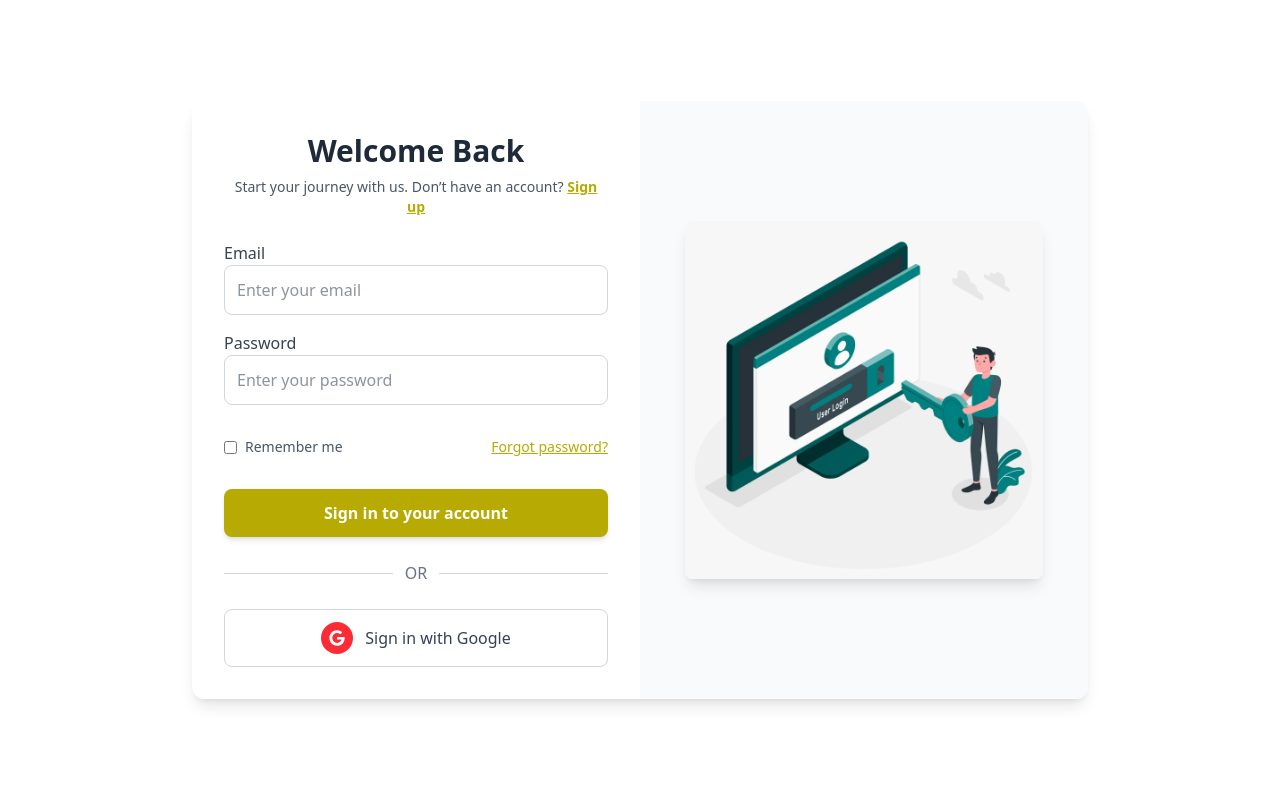
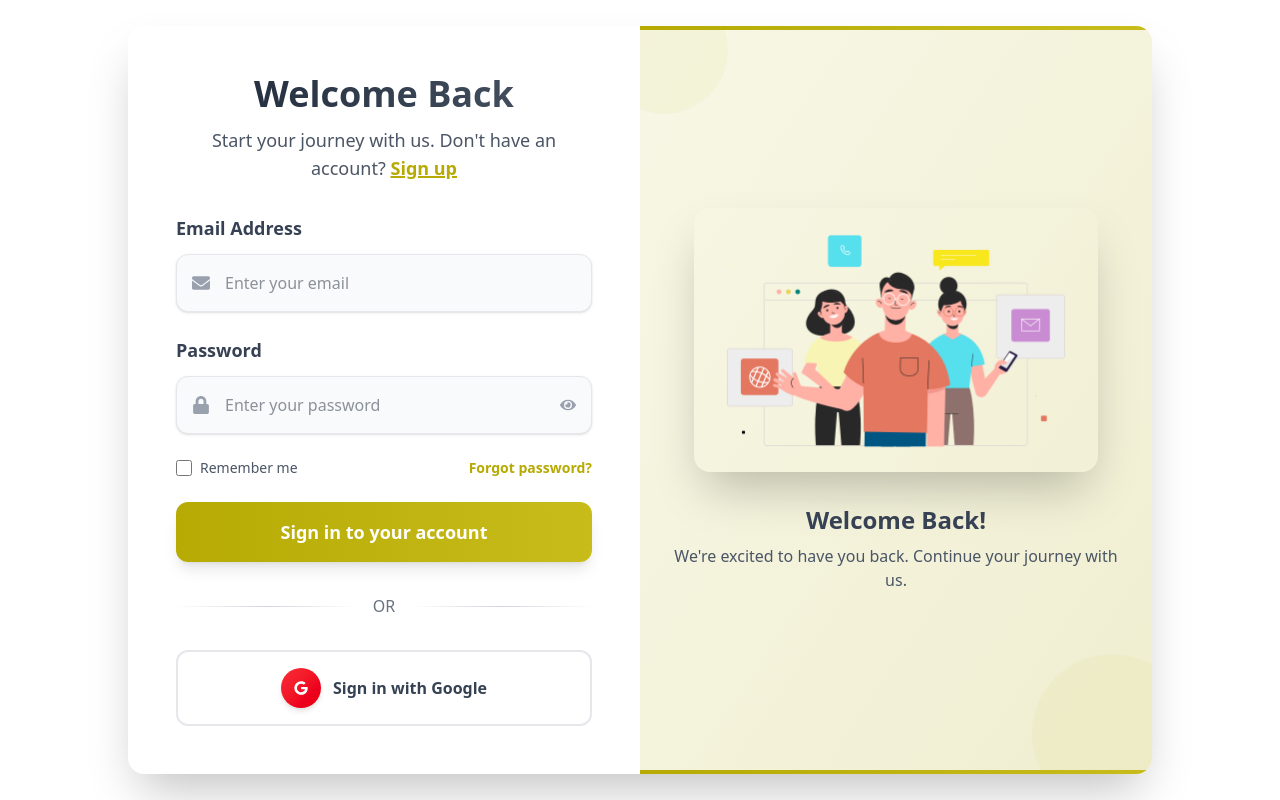
Before and after one commit to shakeeldev1/Car-Rental-Yellow-, a React (Vite) app in the folder frontend/: page /login in a window 1280 px wide. Built offline with nearby package versions, Linux system fonts and the light colour scheme; no server answers.

Commit message:
login & signup page update

```diff
--- a/frontend/src/pages/Login.jsx
+++ b/frontend/src/pages/Login.jsx
@@ -1,6 +1,6 @@
 import { useState } from "react";
-import { FaGoogle } from "react-icons/fa";
-import loginImage from "../assets/AUTH/LOGIN.jpg";
+import { FaGoogle, FaEnvelope, FaLock, FaEye, FaEyeSlash } from "react-icons/fa";
+import loginImage from "../assets/AUTH/logintwo.png";
 import { useLoginMutation } from "../redux/slices/UserApi";
 import { toast } from "react-toastify";
 import { useDispatch } from "react-redux";
@@ -11,6 +11,7 @@ export default function LoginPage() {
   const [loginUser, { isLoading }] = useLoginMutation();
   const dispatch = useDispatch();
   const navigate = useNavigate();
+  const [showPassword, setShowPassword] = useState(false);
   const [formData, setFormData] = useState({
     email: "",
     password: "",
@@ -38,77 +39,133 @@ export default function LoginPage() {
 
   return (
     <div className="flex min-h-screen items-center justify-center p-4">
-      <div className="flex flex-col md:flex-row w-full max-w-4xl bg-white shadow-lg rounded-xl overflow-hidden">
+      <div className="flex flex-col md:flex-row w-full max-w-5xl bg-white shadow-2xl rounded-2xl overflow-hidden transform transition-all duration-300 hover:shadow-3xl">
 
         {/* Left Side - Login Form */}
-        <div className="w-full md:w-1/2 flex flex-col p-8">
-          <h2 className="text-3xl font-bold text-gray-800 mb-2 text-center">Welcome Back</h2>
-          <p className="text-gray-600 text-sm text-center mb-6">
-            Start your journey with us. Don’t have an account?{" "}
-            <Link to="/sign-up" className="text-[#b6aa03] underline font-semibold cursor-pointer">Sign up</Link>
+        <div className="w-full md:w-1/2 flex flex-col p-8 md:p-12">
+          <div className="text-center mb-8">
+            <h2 className="text-4xl font-bold text-gray-800 mb-3 bg-gradient-to-r from-gray-800 to-gray-600 bg-clip-text text-transparent">
+              Welcome Back
+            </h2>
+            <p className="text-gray-600 text-lg">
+              Start your journey with us. Don't have an account?{" "}
+              <Link to="/sign-up" className="text-[#b6aa03] font-semibold hover:text-[#9a9002] transition-colors duration-300 cursor-pointer underline decoration-2 decoration-[#b6aa03]">
+                Sign up
+              </Link>
             </p>
+          </div>
 
-          <div className="mb-4">
-            <label className="block text-gray-700 text-md font-medium">Email</label>
+          <form onSubmit={handleLogin} className="space-y-6">
+            {/* Email Input */}
+            <div className="relative group">
+              <label className="block text-gray-700 text-lg font-semibold mb-3">Email Address</label>
+              <div className="relative">
+                <FaEnvelope className="absolute left-4 top-1/2 transform -translate-y-1/2 text-gray-400 text-lg transition-colors duration-300 group-focus-within:text-[#b6aa03]" />
                 <input
                   type="email"
                   name="email"
-              className="w-full border border-gray-300 p-3 rounded-lg text-gray-800 focus:outline-none focus:ring-2 focus:ring-[#B6AA03]"
+                  className="w-full border-1 border-gray-200 bg-gray-50 p-4 pl-12 rounded-xl text-gray-800 focus:outline-none focus:border-[#b6aa03] focus:bg-white transition-all duration-300 shadow-sm hover:border-gray-300"
                   placeholder="Enter your email"
                   value={formData.email}
                   onChange={handleChange}
+                  required
                 />
               </div>
+            </div>
 
-          <div className="mb-4">
-            <label className="block text-gray-700 text-md font-medium">Password</label>
+            {/* Password Input */}
+            <div className="relative group">
+              <label className="block text-gray-700 text-lg font-semibold mb-3">Password</label>
+              <div className="relative">
+                <FaLock className="absolute left-4 top-1/2 transform -translate-y-1/2 text-gray-400 text-lg transition-colors duration-300 group-focus-within:text-[#b6aa03]" />
                 <input
-              type="password"
+                  type={showPassword ? "text" : "password"}
                   name="password"
-              className="w-full border border-gray-300 p-3 rounded-lg text-gray-800 focus:outline-none focus:ring-2 focus:ring-[#B6AA03]"
+                  className="w-full border-1 border-gray-200 bg-gray-50 p-4 pl-12 pr-12 rounded-xl text-gray-800 focus:outline-none focus:border-[#b6aa03] focus:bg-white transition-all duration-300 shadow-sm hover:border-gray-300"
                   placeholder="Enter your password"
                   value={formData.password}
                   onChange={handleChange}
+                  required
                 />
+                <button
+                  type="button"
+                  className="absolute right-4 top-1/2 transform -translate-y-1/2 text-gray-400 hover:text-[#b6aa03] transition-colors duration-300"
+                  onClick={() => setShowPassword(!showPassword)}
+                >
+                  {showPassword ? <FaEyeSlash /> : <FaEye />}
+                </button>
+              </div>
             </div>
 
-          <div className="flex items-center justify-between my-4">
-            <div className="flex items-center">
-              <input type="checkbox" id="remember" className="mr-2" />
-              <label htmlFor="remember" className="text-gray-600 text-sm">Remember me</label>
+            {/* Remember Me & Forgot Password */}
+            <div className="flex items-center justify-between mb-2">
+              <div className="flex items-center space-x-2">
+                <input
+                  type="checkbox"
+                  id="remember"
+                  className="w-4 h-4"
+                />
+                <label htmlFor="remember" className="text-gray-600 text-sm font-medium cursor-pointer">Remember me</label>
               </div>
-            <Link to="/forgot-password" className="text-[#b6aa03] underline font-medium cursor-pointer text-sm">Forgot password?</Link>
+              <Link to="/forgot-password" className="text-[#b6aa03] font-semibold cursor-pointer text-sm hover:text-[#9a9002] transition-colors duration-300">
+                Forgot password?
+              </Link>
             </div>
 
+            {/* Login Button */}
             <button
-            className="w-full bg-[#b6aa03] text-white p-3 cursor-pointer rounded-lg mt-4 font-semibold hover:bg-[#b6aa03c1] transition duration-300 shadow-md disabled:opacity-50"
-            onClick={handleLogin}
+              className="w-full mt-4 bg-gradient-to-r from-[#b6aa03] to-[#c8bc1a] text-white p-4 cursor-pointer rounded-xl font-semibold text-lg hover:from-[#9a9002] hover:to-[#b6aa03] transition-all duration-300 transform hover:-translate-y-0.5 shadow-lg hover:shadow-xl disabled:opacity-50 disabled:transform-none disabled:hover:shadow-lg"
+              type="submit"
               disabled={isLoading}
             >
-            {isLoading ? "Signing in..." : "Sign in to your account"}
+              {isLoading ? (
+                <div className="flex items-center justify-center space-x-2">
+                  <div className="w-5 h-5 border-2 border-white border-t-transparent rounded-full animate-spin"></div>
+                  <span>Signing in...</span>
+                </div>
+              ) : (
+                "Sign in to your account"
+              )}
             </button>
+          </form>
 
-          <div className="flex items-center my-6">
-            <div className="flex-grow h-px bg-gray-300"></div>
-            <span className="px-3 text-gray-500">OR</span>
-            <div className="flex-grow h-px bg-gray-300"></div>
+          {/* Divider */}
+          <div className="flex items-center my-8">
+            <div className="flex-grow h-px bg-gradient-to-r from-transparent via-gray-300 to-transparent"></div>
+            <span className="px-4 text-gray-500 font-medium bg-white">OR</span>
+            <div className="flex-grow h-px bg-gradient-to-r from-transparent via-gray-300 to-transparent"></div>
           </div>
 
           {/* Google Sign-in Button */}
           <button
-            className="flex items-center cursor-pointer justify-center w-full border border-gray-300 p-3 rounded-lg font-medium hover:bg-gray-100 transition duration-300"
+            className="flex items-center cursor-pointer justify-center w-full border-2 border-gray-200 bg-white p-4 rounded-xl font-semibold text-gray-700 hover:border-gray-300 hover:bg-gray-50 hover:shadow-lg transition-all duration-300 transform hover:-translate-y-0.5"
             onClick={() => toast.info("Google Sign-in coming soon!")}
           >
-            <div className="p-2 bg-red-500 rounded-full flex items-center justify-center">
-              <FaGoogle className="text-white" />
+            <div className="w-10 h-10 bg-gradient-to-br from-red-500 to-red-600 rounded-full flex items-center justify-center shadow-md">
+              <FaGoogle className="text-white text-sm" />
             </div>
-            <span className="ml-3 text-gray-700 font-medium">Sign in with Google</span>
+            <span className="ml-3 text-gray-700 font-semibold">Sign in with Google</span>
           </button>
         </div>
 
         {/* Right Side - Image */}
-        <div className="hidden md:flex w-1/2 bg-gray-50 items-center justify-center">
-          <img src={loginImage} alt="Login Illustration" className="w-[80%] object-cover rounded-lg shadow-lg" />
+        <div className="hidden md:flex w-1/2 bg-gradient-to-br from-[#f8f7e6] to-[#f0eed0] items-center justify-center p-8 relative overflow-hidden">
+          <div className="absolute top-0 left-0 w-full h-1 bg-gradient-to-r from-[#b6aa03] to-[#c8bc1a]"></div>
+          <div className="absolute bottom-0 left-0 w-full h-1 bg-gradient-to-r from-[#b6aa03] to-[#c8bc1a]"></div>
+          <div className="relative z-10 text-center">
+            <img
+              src={loginImage}
+              alt="Login Illustration"
+              className="w-[90%] mx-auto object-cover rounded-2xl shadow-2xl transform hover:scale-105 transition-transform duration-500"
+            />
+            <div className="mt-8 text-gray-700">
+              <h3 className="text-2xl font-bold mb-2">Welcome Back!</h3>
+              <p className="text-gray-600">We're excited to have you back. Continue your journey with us.</p>
+            </div>
+          </div>
+          {/* Decorative elements */}
+          <div className="absolute -bottom-10 -right-10 w-40 h-40 bg-[#b6aa03] opacity-5 rounded-full"></div>
+          <div className="absolute -top-10 -left-10 w-32 h-32 bg-[#b6aa03] opacity-5 rounded-full"></div>
         </div>
       </div>
     </div>
--- a/frontend/src/pages/Signup.jsx
+++ b/frontend/src/pages/Signup.jsx
@@ -1,6 +1,6 @@
 import { useState } from "react";
 import signup from "../assets/AUTH/signup.jpg";
-import { FaGoogle } from "react-icons/fa";
+import { FaGoogle, FaEye, FaEyeSlash } from "react-icons/fa";
 import { useUserRegistrationMutation } from "../redux/slices/UserApi";
 import { toast } from "react-toastify";
 import { useNavigate } from "react-router-dom";
@@ -15,6 +15,7 @@ export default function RegisterPage() {
     password: "",
     rememberMe: false,
   });
+  const [showPassword, setShowPassword] = useState(false);
 
   // Handle Input Changes
   const handleChange = (e) => {
@@ -44,33 +45,49 @@ export default function RegisterPage() {
 
   return (
     <div className="flex min-h-screen items-center justify-center p-4">
-      <div className="flex flex-col md:flex-row w-full max-w-4xl bg-white shadow-lg rounded-xl overflow-hidden">
-        {/* Left Side */}
-        <div className="hidden md:flex w-1/2 bg-gray-50 items-center justify-center">
+      <div className="flex flex-col md:flex-row w-full max-w-5xl bg-white shadow-2xl rounded-2xl overflow-hidden transform transition-all duration-300 hover:shadow-3xl">
+        {/* Left Side - Enhanced */}
+        <div className="hidden md:flex w-1/2 bg-gradient-to-br from-gray-50 to-[#f8f7e8] items-center justify-center p-8 relative overflow-hidden">
+          <div className="absolute top-0 left-0 w-32 h-32 bg-[#b6aa03] opacity-10 rounded-full -translate-x-16 -translate-y-16"></div>
+          <div className="absolute bottom-0 right-0 w-40 h-40 bg-[#b6aa03] opacity-10 rounded-full translate-x-20 translate-y-20"></div>
+
+          <div className="relative z-10 text-center">
             <img
               src={signup}
               alt="Signup Illustration"
-            className="w-[80%] object-cover rounded-lg shadow-lg"
+              className="w-4/5 mx-auto object-cover rounded-2xl shadow-2xl transform transition-transform duration-300 hover:scale-105"
             />
+            <h3 className="text-2xl font-bold text-gray-800 mt-6 mb-3">
+              Join Our Community
+            </h3>
+            <p className="text-gray-600 text-sm max-w-md">
+              Create your account and discover a world of possibilities. Start your journey with us today.
+            </p>
+          </div>
         </div>
 
-        {/* Right Side */}
-        <form
-          className="w-full md:w-1/2 flex flex-col p-8"
-          onSubmit={handleRegister}
-        >
-          <h2 className="text-3xl font-bold text-gray-800 mb-2 text-center">
-            Create an Account
+        {/* Right Side - Enhanced */}
+        <div className="w-full md:w-1/2 flex flex-col p-8 md:p-12 bg-white relative">
+          {/* Decorative Elements */}
+          <div className="absolute top-4 right-4 w-6 h-6 border-t-2 border-r-2 border-[#b6aa03] opacity-60"></div>
+          <div className="absolute bottom-4 left-4 w-6 h-6 border-b-2 border-l-2 border-[#b6aa03] opacity-60"></div>
+
+          <div className="text-center mb-8">
+            <h2 className="text-4xl font-bold text-gray-800 mb-3 bg-gradient-to-r from-gray-800 to-gray-600 bg-clip-text text-transparent">
+              Create Account
             </h2>
+          </div>
 
-          <div className="mb-4">
-            <label className="block text-gray-700 text-md font-medium">
+          <form className="space-y-6" onSubmit={handleRegister}>
+            <div className="grid grid-cols-1 gap-4">
+              <div className="space-y-2">
+                <label className="block text-gray-700 text-sm font-semibold uppercase tracking-wide">
                   Full Name
                 </label>
                 <input
                   type="text"
                   name="name"
-              className="w-full border border-gray-300 p-3 rounded-lg text-gray-800 focus:outline-none focus:ring-2 focus:ring-[#b6aa03c1]"
+                  className="w-full border border-gray-200 p-4 rounded-xl text-gray-800 focus:outline-none focus:ring-2 focus:ring-[#b6aa03] focus:border-transparent transition-all duration-200 bg-gray-50 placeholder-gray-400"
                   placeholder="Enter your full name"
                   value={formData.name}
                   onChange={handleChange}
@@ -78,14 +95,14 @@ export default function RegisterPage() {
                 />
               </div>
 
-          <div className="mb-4">
-            <label className="block text-gray-700 text-md font-medium">
-              Email
+              <div className="space-y-2">
+                <label className="block text-gray-700 text-sm font-semibold uppercase tracking-wide">
+                  Email Address
                 </label>
                 <input
                   type="email"
                   name="email"
-              className="w-full border border-gray-300 p-3 rounded-lg text-gray-800 focus:outline-none focus:ring-2 focus:ring-[#b6aa03c1]"
+                  className="w-full border border-gray-200 p-4 rounded-xl text-gray-800 focus:outline-none focus:ring-2 focus:ring-[#b6aa03] focus:border-transparent transition-all duration-200 bg-gray-50 placeholder-gray-400"
                   placeholder="Enter your email"
                   value={formData.email}
                   onChange={handleChange}
@@ -93,14 +110,14 @@ export default function RegisterPage() {
                 />
               </div>
 
-          <div className="mb-4">
-            <label className="block text-gray-700 text-md font-medium">
+              <div className="space-y-2">
+                <label className="block text-gray-700 text-sm font-semibold uppercase tracking-wide">
                   Phone Number
                 </label>
                 <input
                   type="number"
                   name="phone"
-              className="w-full border border-gray-300 p-3 rounded-lg text-gray-800 focus:outline-none focus:ring-2 focus:ring-[#b6aa03c1]"
+                  className="w-full border border-gray-200 p-4 rounded-xl text-gray-800 focus:outline-none focus:ring-2 focus:ring-[#b6aa03] focus:border-transparent transition-all duration-200 bg-gray-50 placeholder-gray-400 [appearance:textfield] [&::-webkit-outer-spin-button]:appearance-none [&::-webkit-inner-spin-button]:appearance-none"
                   placeholder="Enter your mobile number"
                   value={formData.phone}
                   onChange={handleChange}
@@ -108,34 +125,57 @@ export default function RegisterPage() {
                 />
               </div>
 
-          <div className="mb-4">
-            <label className="block text-gray-700 text-md font-medium">
+              <div className="space-y-2">
+                <label className="block text-gray-700 text-sm font-semibold uppercase tracking-wide">
                   Password
                 </label>
+                <div className="relative">
                   <input
-              type="password"
+                    type={showPassword ? "text" : "password"}
                     name="password"
-              className="w-full border border-gray-300 p-3 rounded-lg text-gray-800 focus:outline-none focus:ring-2 focus:ring-[#b6aa03c1]"
+                    className="w-full border border-gray-200 p-4 rounded-xl text-gray-800 focus:outline-none focus:ring-2 focus:ring-[#b6aa03] focus:border-transparent transition-all duration-200 bg-gray-50 placeholder-gray-400 pr-12"
                     placeholder="Enter your password"
                     value={formData.password}
                     onChange={handleChange}
                     required
                   />
+                  <button
+                    type="button"
+                    className="absolute right-4 top-1/2 transform -translate-y-1/2 text-gray-400 hover:text-gray-600 transition-colors duration-200"
+                    onClick={() => setShowPassword(!showPassword)}
+                  >
+                    {showPassword ? <FaEyeSlash size={18} /> : <FaEye size={18} />}
+                  </button>
+                </div>
+              </div>
             </div>
 
-          <div className="flex items-center justify-between my-4">
-            <div className="flex items-center cursor-pointer">
+            <div className="flex items-center justify-between">
+              <div className="flex items-center">
+                <div className="relative">
                   <input
                     type="checkbox"
                     name="rememberMe"
                     id="remember"
-                className="mr-2 cursor-pointer"
+                    className="sr-only"
                     checked={formData.rememberMe}
                     onChange={handleChange}
                   />
+                  <div className={`w-5 h-5 border-2 rounded-md flex items-center justify-center transition-all duration-200 cursor-pointer ${
+                    formData.rememberMe
+                      ? "bg-[#b6aa03] border-[#b6aa03]"
+                      : "border-gray-300 bg-white"
+                  }`}>
+                    {formData.rememberMe && (
+                      <svg className="w-3 h-3 text-white" fill="none" stroke="currentColor" viewBox="0 0 24 24">
+                        <path strokeLinecap="round" strokeLinejoin="round" strokeWidth="3" d="M5 13l4 4L19 7" />
+                      </svg>
+                    )}
+                  </div>
+                </div>
                 <label
                   htmlFor="remember"
-                className="text-gray-600 cursor-pointer text-sm"
+                  className="ml-3 text-gray-600 text-sm font-medium cursor-pointer hover:text-gray-800 transition-colors duration-200"
                 >
                   Remember me
                 </label>
@@ -144,36 +184,55 @@ export default function RegisterPage() {
 
             <button
               type="submit"
-            className={`w-full bg-[#b6aa03] text-white p-3 rounded-lg mt-4 font-semibold hover:bg-[#b6aa03c1] transition duration-300 shadow-md cursor-pointer ${
+              className={`w-full bg-gradient-to-r from-[#b6aa03] to-[#9c9202] text-white p-4 rounded-xl font-bold text-lg shadow-lg hover:shadow-xl transform transition-all duration-300 hover:scale-[1.02] active:scale-[0.98] ${
                 isLoading ? "cursor-not-allowed opacity-70" : ""
               }`}
               disabled={isLoading}
             >
-            {isLoading ? "Loading..." : "Create Account"}
+              {isLoading ? (
+                <div className="flex items-center justify-center">
+                  <div className="w-5 h-5 border-2 border-white border-t-transparent rounded-full animate-spin mr-2"></div>
+                  Creating Account...
+                </div>
+              ) : (
+                "Create Account"
+              )}
             </button>
+
+            <div className="relative my-8">
+              <div className="absolute inset-0 flex items-center">
+                <div className="w-full border-t border-gray-200"></div>
+              </div>
+              <div className="relative flex justify-center text-sm">
+                <span className="px-4 bg-white text-gray-500 font-medium">OR CONTINUE WITH</span>
+              </div>
+            </div>
+
+            {/* Enhanced Google Sign-up Button */}
             <button
               type="button"
-            className="text-[#b6aa03] underline cursor-pointer font-medium text-sm hover:underline"
-          ></button>
-          <div className="flex items-center my-6">
-            <div className="flex-grow h-px bg-gray-300"></div>
-            <span className="px-3 text-gray-500">OR</span>
-            <div className="flex-grow h-px bg-gray-300"></div>
+              className="flex items-center justify-center w-full border-2 border-gray-200 p-4 rounded-xl font-semibold text-gray-700 hover:border-gray-300 hover:bg-gray-50 transition-all duration-200 transform hover:scale-[1.02] active:scale-[0.98] group"
+            >
+              <div className="flex items-center justify-center w-10 h-10 bg-gradient-to-br from-red-500 to-red-600 rounded-full shadow-lg group-hover:shadow-xl transition-shadow duration-200">
+                <FaGoogle className="text-white text-sm" />
               </div>
-
-          {/* Google Sign-up Button */}
-          <button
-            type="button"
-            className="flex items-center justify-center w-full border border-gray-300 p-3 rounded-lg font-medium hover:bg-gray-100 transition duration-300"
-          >
-            <div className="p-2 bg-red-500 rounded-full flex items-center justify-center">
-              <FaGoogle className="text-white" />
-            </div>
-            <span className="ml-3 text-gray-700 font-medium">
-              Sign up with Google
-            </span>
+              <span className="ml-4 font-medium">Sign up with Google</span>
             </button>
           </form>
+
+          <div className="mt-8 text-center">
+            <p className="text-xs text-gray-500">
+              By creating an account, you agree to our{" "}
+              <button type="button" className="text-[#b6aa03] font-medium hover:underline">
+                Terms of Service
+              </button>{" "}
+              and{" "}
+              <button type="button" className="text-[#b6aa03] font-medium hover:underline">
+                Privacy Policy
+              </button>
+            </p>
+          </div>
+        </div>
       </div>
     </div>
   );
```
Also changed, not shown: frontend/src/assets/AUTH/login.png (added), frontend/src/assets/AUTH/logintwo.png (added). Lines whose indentation alone changed are shown as unchanged.
